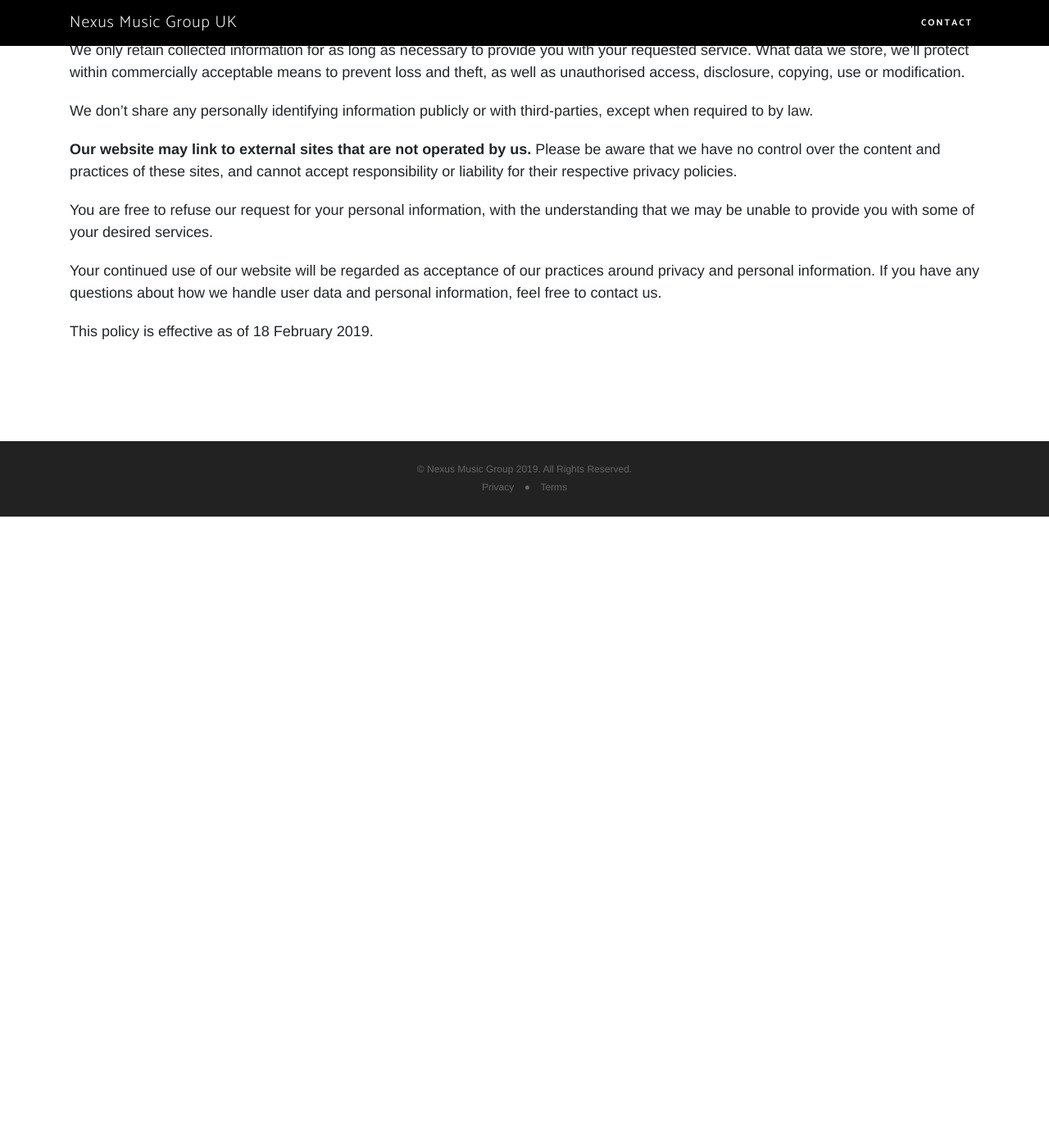
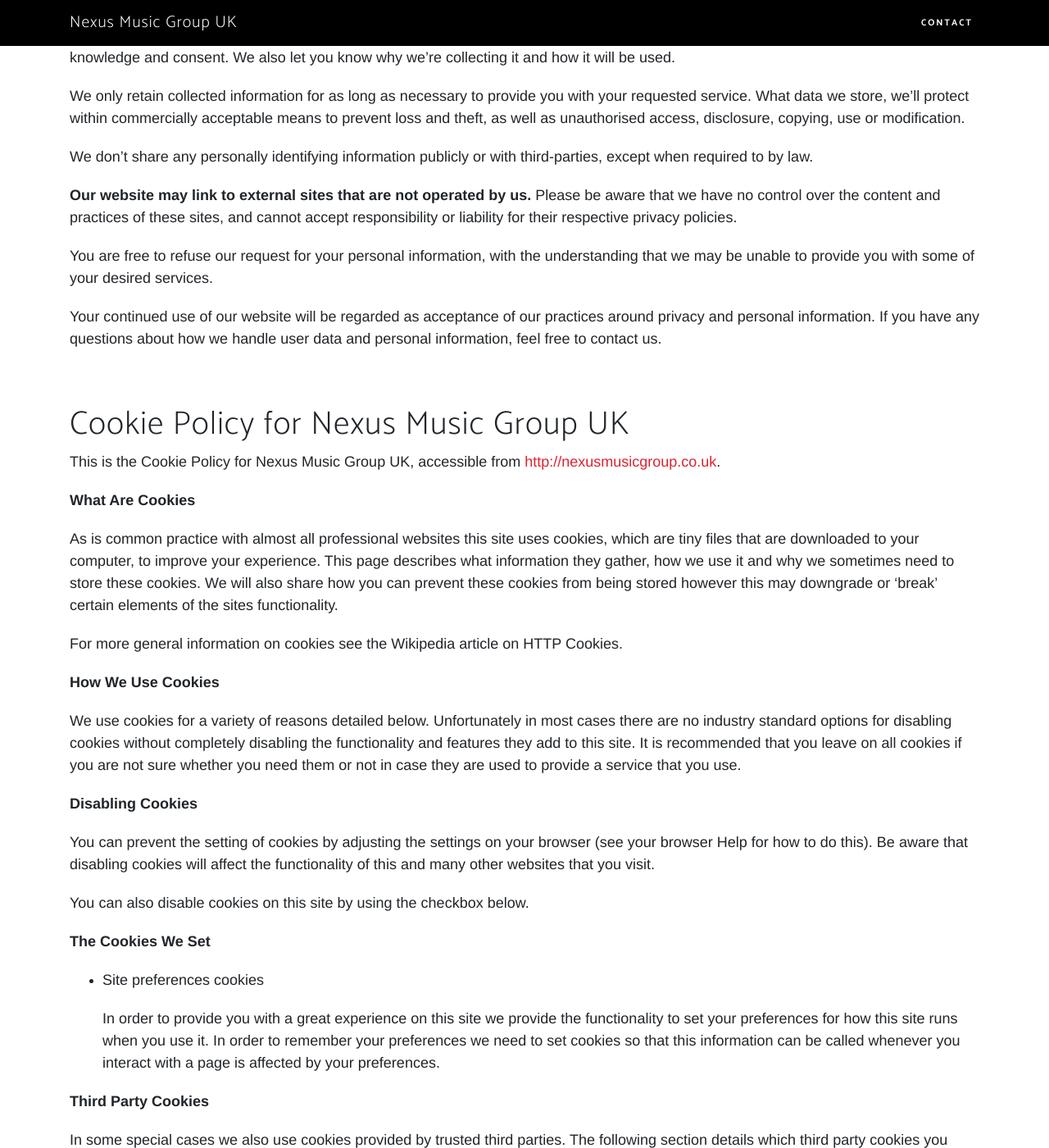
Before and after one commit to nexusmusicgroup/nexusmusicgroup.github.io, a Jekyll site: the page built from pages/privacy.md, in a window 1280 px wide and 1400 px high, scrolled down 602 px. Shown: the whole window at 82% size. Built offline with Jekyll 4.4.1, drawn with Linux system fonts in a browser that asks for light colours; some web fonts are replaced; comment, search, counter and statistics services are not loaded; before the commit the page ends 1232 px from its top, so only the background shows below that; some of the changed text lies outside the part shown.

Commit message:
Add cookie policy

```diff
--- a/pages/privacy.md
+++ b/pages/privacy.md
@@ -3,6 +3,8 @@
 title: "Privacy Policy"
 permalink: /privacy
 ---
+# Privacy Policy for Nexus Music Group UK
+
 Your privacy is important to us. It is Nexus Music Group UK's policy to respect your privacy regarding any information we may collect from you across our website, [http://nexusmusicgroup.co.uk](http://nexusmusicgroup.co.uk), and other sites we own and operate.
 
 We only ask for personal information when we truly need it to provide a service to you. We collect it by fair and lawful means, with your knowledge and consent. We also let you know why we’re collecting it and how it will be used.
@@ -17,4 +19,48 @@
 
 Your continued use of our website will be regarded as acceptance of our practices around privacy and personal information. If you have any questions about how we handle user data and personal information, feel free to contact us.
 
+<br>
+
+# Cookie Policy for Nexus Music Group UK
+
+This is the Cookie Policy for Nexus Music Group UK, accessible from [http://nexusmusicgroup.co.uk](http://nexusmusicgroup.co.uk).
+
+**What Are Cookies**
+
+As is common practice with almost all professional websites this site uses cookies, which are tiny files that are downloaded to your computer, to improve your experience. This page describes what information they gather, how we use it and why we sometimes need to store these cookies. We will also share how you can prevent these cookies from being stored however this may downgrade or 'break' certain elements of the sites functionality.
+
+For more general information on cookies see the Wikipedia article on HTTP Cookies.
+
+**How We Use Cookies**
+
+We use cookies for a variety of reasons detailed below. Unfortunately in most cases there are no industry standard options for disabling cookies without completely disabling the functionality and features they add to this site. It is recommended that you leave on all cookies if you are not sure whether you need them or not in case they are used to provide a service that you use.
+
+**Disabling Cookies**
+
+You can prevent the setting of cookies by adjusting the settings on your browser (see your browser Help for how to do this). Be aware that disabling cookies will affect the functionality of this and many other websites that you visit.
+
+You can also disable cookies on this site by using the checkbox below.
+
+**The Cookies We Set**
+
+*   Site preferences cookies
+
+    In order to provide you with a great experience on this site we provide the functionality to set your preferences for how this site runs when you use it. In order to remember your preferences we need to set cookies so that this information can be called whenever you interact with a page is affected by your preferences.
+
+**Third Party Cookies**
+
+In some special cases we also use cookies provided by trusted third parties. The following section details which third party cookies you might encounter through this site.
+
+*   This site uses Google Analytics which is one of the most widespread and trusted analytics solution on the web for helping us to understand how you use the site and ways that we can improve your experience. These cookies may track things such as how long you spend on the site and the pages that you visit so we can continue to produce engaging content.
+
+    For more information on Google Analytics cookies, see the official Google Analytics page.
+
+**Contact**
+
+*   Email: info@nexusmusicgroup.co.uk
+
+<br>
+
+<input id="csconsentcheckbox" type="checkbox"><label for="csconsentcheckbox">&nbsp;I agree with Cookie Policy</label>
+
 This policy is effective as of 18 February 2019.
```
Also changed, not shown: 2 other files.
